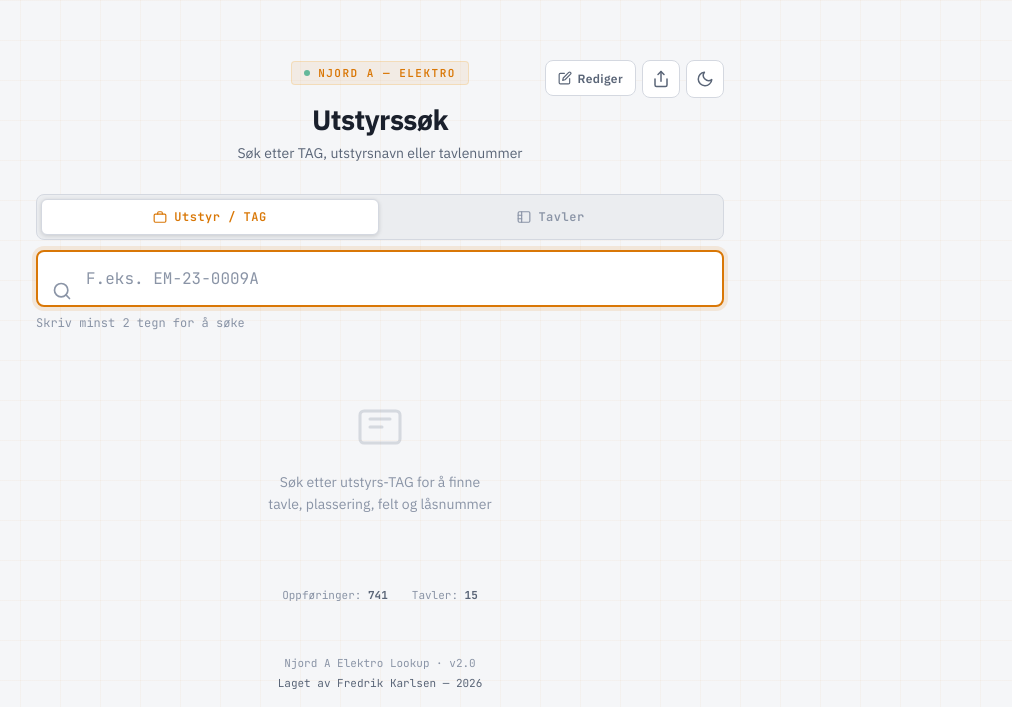
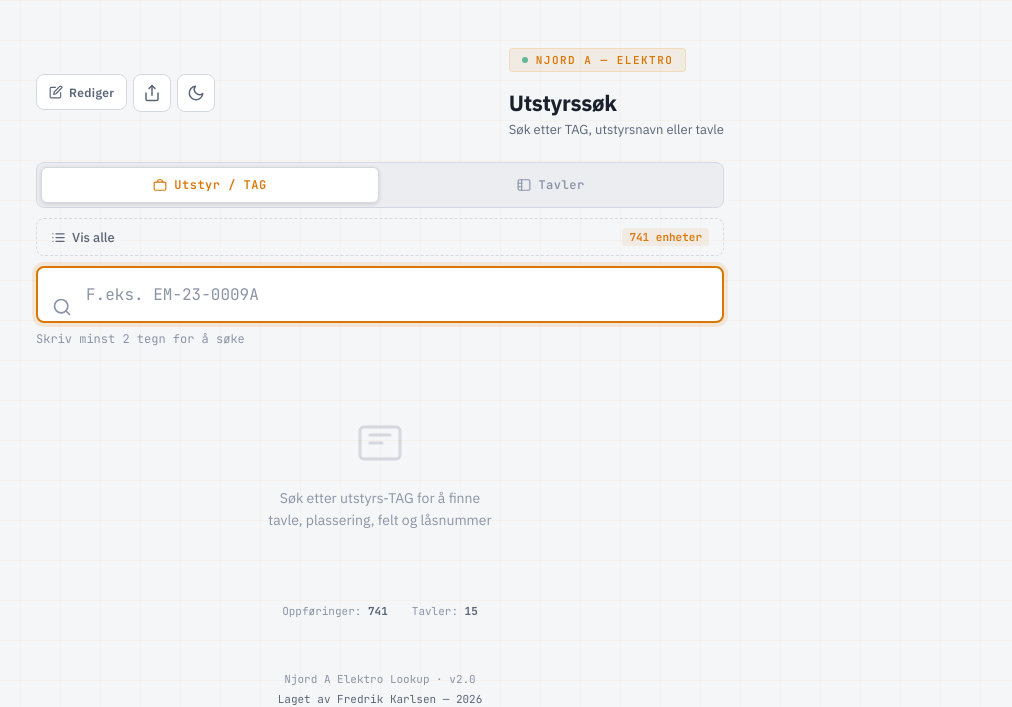
Before and after one commit to frekarlsen/njord-lookup-v2, a Flask app: page / in a window 1280 px wide. Shown: the top 707 px of the page, without its empty margins (260-1272 px from the left). Run offline with Flask 3, Linux system fonts and the light colour scheme.

Commit message:
Add files via upload

```diff
--- a/app.py
+++ b/app.py
@@ -157,6 +157,19 @@ def stats():
         "switchboards": len(SWITCHBOARDS)
     })
 
+
+
+
+@app.route("/api/all/equipment")
+def all_equipment():
+    items = [{"_id": i, **item} for i, item in enumerate(EQUIPMENT)]
+    return jsonify({"results": items, "total": len(items)})
+
+
+@app.route("/api/all/switchboards")
+def all_switchboards():
+    items = [{"_id": i, **item} for i, item in enumerate(SWITCHBOARDS)]
+    return jsonify({"results": items, "total": len(items)})
 
 # ── Equipment CRUD ──
 
--- a/templates/index.html
+++ b/templates/index.html
@@ -94,17 +94,24 @@
 
         /* ── Header ── */
         .header {
-            text-align: center;
-            padding: 40px 0 32px;
-            position: relative;
+            display: flex;
+            align-items: center;
+            justify-content: space-between;
+            gap: 12px;
+            padding: 28px 0 24px;
+        }
+
+        .header-text {
+            display: flex;
+            flex-direction: column;
+            align-items: flex-start;
+            min-width: 0;
         }
 
         .header-actions {
-            position: absolute;
-            top: 40px;
-            right: 0;
             display: flex;
             gap: 6px;
+            flex-shrink: 0;
         }
 
         .theme-toggle, .share-toggle {
@@ -153,8 +160,8 @@
 
         @keyframes pulse { 0%, 100% { opacity: 1; } 50% { opacity: 0.4; } }
 
-        .header h1 { font-size: 28px; font-weight: 700; letter-spacing: -0.5px; margin-bottom: 6px; }
-        .header p { color: var(--text-secondary); font-size: 14px; }
+        .header h1 { font-size: 22px; font-weight: 700; letter-spacing: -0.3px; margin-bottom: 4px; }
+        .header p { color: var(--text-secondary); font-size: 13px; }
 
 
         /* ── Mode Tabs ── */
@@ -786,11 +793,10 @@
         }
 
         @media (max-width: 500px) {
-            .header h1 { font-size: 22px; }
+            .header h1 { font-size: 18px; }
             .result-card .detail-grid { grid-template-columns: 1fr; }
             .container { padding: 12px; }
-            .header { padding: 24px 0 20px; }
-            .header-actions { top: 24px; }
+            .header { padding: 20px 0 16px; gap: 8px; }
             .pinned-card { gap: 8px; }
             .session-code-box { font-size: 18px; padding: 8px 14px; }
             .session-qr { flex-direction: column; align-items: flex-start; }
@@ -902,6 +908,26 @@
             font-family: 'IBM Plex Sans', sans-serif; margin-right: auto;
         }
         .btn-mdelete:hover { background: rgba(220,38,38,0.08); }
+
+        /* ── Vis alle ── */
+        .btn-vis-alle {
+            display: flex; align-items: center; gap: 6px;
+            width: 100%; padding: 9px 14px; margin-bottom: 10px;
+            border-radius: 8px; border: 1px dashed var(--border);
+            background: transparent; color: var(--text-secondary);
+            font-size: 13px; font-weight: 500; cursor: pointer;
+            font-family: 'IBM Plex Sans', sans-serif;
+            transition: all 0.2s; justify-content: center;
+        }
+        .btn-vis-alle:hover { border-color: var(--accent); color: var(--accent); background: var(--accent-glow); }
+        .btn-vis-alle.active { border-color: var(--accent); color: var(--accent); background: var(--accent-glow); border-style: solid; }
+        .btn-vis-alle svg { width: 15px; height: 15px; }
+        .vis-alle-count {
+            margin-left: auto; font-size: 11px; font-weight: 600;
+            font-family: 'JetBrains Mono', monospace;
+            background: var(--tag-bg); color: var(--accent);
+            padding: 2px 7px; border-radius: 4px;
+        }
     </style>
 </head>
 <body>
@@ -935,12 +961,14 @@
                     </svg>
                 </button>
             </div>
-            <div class="header-badge">
-                <span class="dot"></span>
-                Njord A &mdash; ELEKTRO
+            <div class="header-text">
+                <div class="header-badge">
+                    <span class="dot"></span>
+                    Njord A &mdash; ELEKTRO
+                </div>
+                <h1>Utstyrs&shy;s&oslash;k</h1>
+                <p>S&oslash;k etter TAG, utstyrsnavn eller tavle</p>
             </div>
-            <h1>Utstyrss&oslash;k</h1>
-            <p>S&oslash;k etter TAG, utstyrsnavn eller tavlenummer</p>
         </div>
 
         <!-- Redigeringsmodus-banner -->
@@ -971,6 +999,19 @@
                 Tavler
             </button>
         </div>
+
+        <button class="btn-vis-alle" id="btnVisAlle">
+            <svg viewBox="0 0 24 24" fill="none" stroke="currentColor" stroke-width="2" stroke-linecap="round" stroke-linejoin="round">
+                <line x1="8" y1="6" x2="21" y2="6"></line>
+                <line x1="8" y1="12" x2="21" y2="12"></line>
+                <line x1="8" y1="18" x2="21" y2="18"></line>
+                <line x1="3" y1="6" x2="3.01" y2="6"></line>
+                <line x1="3" y1="12" x2="3.01" y2="12"></line>
+                <line x1="3" y1="18" x2="3.01" y2="18"></line>
+            </svg>
+            Vis alle
+            <span class="vis-alle-count" id="visAlleCount"></span>
+        </button>
 
         <div class="search-wrapper">
             <svg class="search-icon" width="20" height="20" viewBox="0 0 24 24" fill="none" stroke="currentColor" stroke-width="2" stroke-linecap="round" stroke-linejoin="round">
@@ -1308,6 +1349,15 @@
             searchInput.placeholder = mode === 'tavler'
                 ? 'F.eks. EH-82-0010'
                 : 'F.eks. EM-23-0009A';
+
+            // Tilbakestill Vis alle ved fanebytte
+            if (visAlleActive) {
+                visAlleActive = false;
+                btnVisAlle.classList.remove('active');
+            }
+            // Oppdater teller i knappen
+            updateVisAlleCount();
+
             const q = searchInput.value.trim();
             if (q.length >= 2) {
                 doSearch(q);
@@ -1892,10 +1942,93 @@
             } catch(e) { showToast('Tilkoblingsfeil'); }
         }
 
+
+        // ══════════════════════════════════════════
+        // ── VIS ALLE ──
+        // ══════════════════════════════════════════
+
+        let visAlleActive = false;
+        const btnVisAlle = document.getElementById('btnVisAlle');
+        const visAlleCount = document.getElementById('visAlleCount');
+
+        // Oppdater teller når fane byttes
+        async function updateVisAlleCount() {
+            try {
+                const res = await fetch('/api/stats');
+                const data = await res.json();
+                window._statsData = data;
+                if (currentMode === 'tavler') {
+                    visAlleCount.textContent = data.switchboards + ' tavler';
+                } else {
+                    visAlleCount.textContent = data.total + ' enheter';
+                }
+            } catch(e) {}
+        }
+
+        btnVisAlle.addEventListener('click', async () => {
+            if (visAlleActive) {
+                // Skjul / tilbakestill
+                visAlleActive = false;
+                btnVisAlle.classList.remove('active');
+                btnVisAlle.querySelector('span:not(.vis-alle-count)') // noop
+                resultsDiv.innerHTML = '';
+                emptyState.style.display = 'none';
+                searchHint.style.display = 'block';
+                document.getElementById('resultsHeader').style.display = 'none';
+                return;
+            }
+
+            visAlleActive = true;
+            btnVisAlle.classList.add('active');
+            loading.classList.add('active');
+            resultsDiv.innerHTML = '';
+            emptyState.style.display = 'none';
+            searchHint.style.display = 'none';
+            searchInput.value = '';
+
+            try {
+                const endpoint = currentMode === 'tavler' ? '/api/all/switchboards' : '/api/all/equipment';
+                const res = await fetch(endpoint);
+                const data = await res.json();
+                loading.classList.remove('active');
+
+                const rh = document.getElementById('resultsHeader');
+                rh.style.display = 'flex';
+                document.getElementById('resultsCount').textContent = data.total + ' treff';
+                document.getElementById('resultsQuery').textContent = 'alle';
+
+                if (currentMode === 'tavler') {
+                    window._swCache = data.results;
+                    resultsDiv.innerHTML = data.results.map(item => renderSwitchboardCard(item, '')).join('');
+                } else {
+                    window._eqCache = data.results;
+                    resultsDiv.innerHTML = data.results.map(item => renderCard(item, '')).join('');
+                }
+                updatePinButtons();
+            } catch(e) {
+                loading.classList.remove('active');
+                showToast('Kunne ikke laste data');
+                visAlleActive = false;
+                btnVisAlle.classList.remove('active');
+            }
+        });
+
+        // Tilbakestill "Vis alle" når brukeren søker
+        searchInput.addEventListener('input', () => {
+            if (visAlleActive) {
+                visAlleActive = false;
+                btnVisAlle.classList.remove('active');
+            }
+        }, true);
+
+        // Tilbakestill når fane byttes, og oppdater teller
+        const _origSetMode = typeof setMode === 'function' ? setMode : null;
+
         // ── Init ──
         renderPins();
         renderHistory();
         checkUrlSession() || restoreSession();
+        updateVisAlleCount();
     </script>
 
 </body>
```
